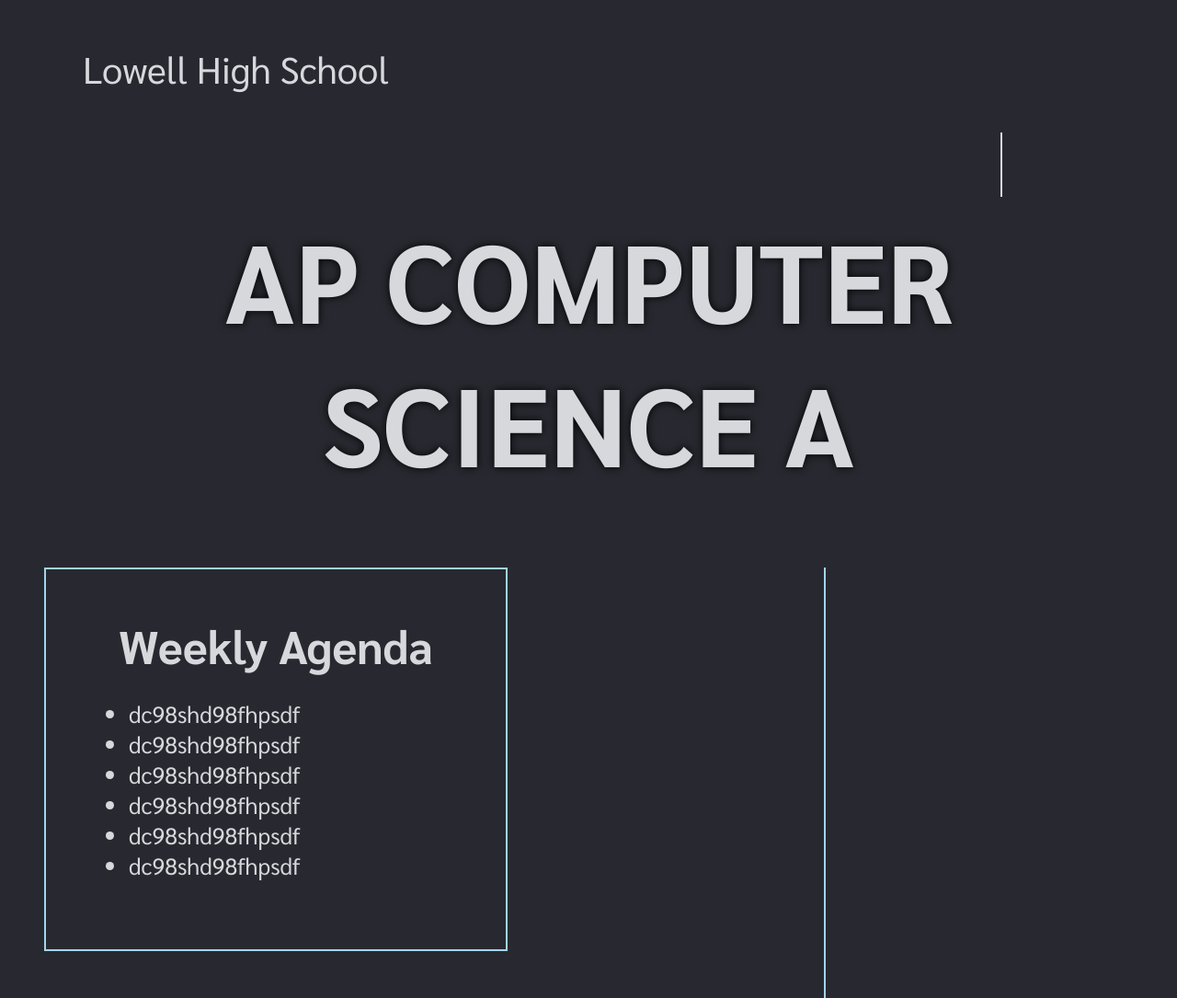
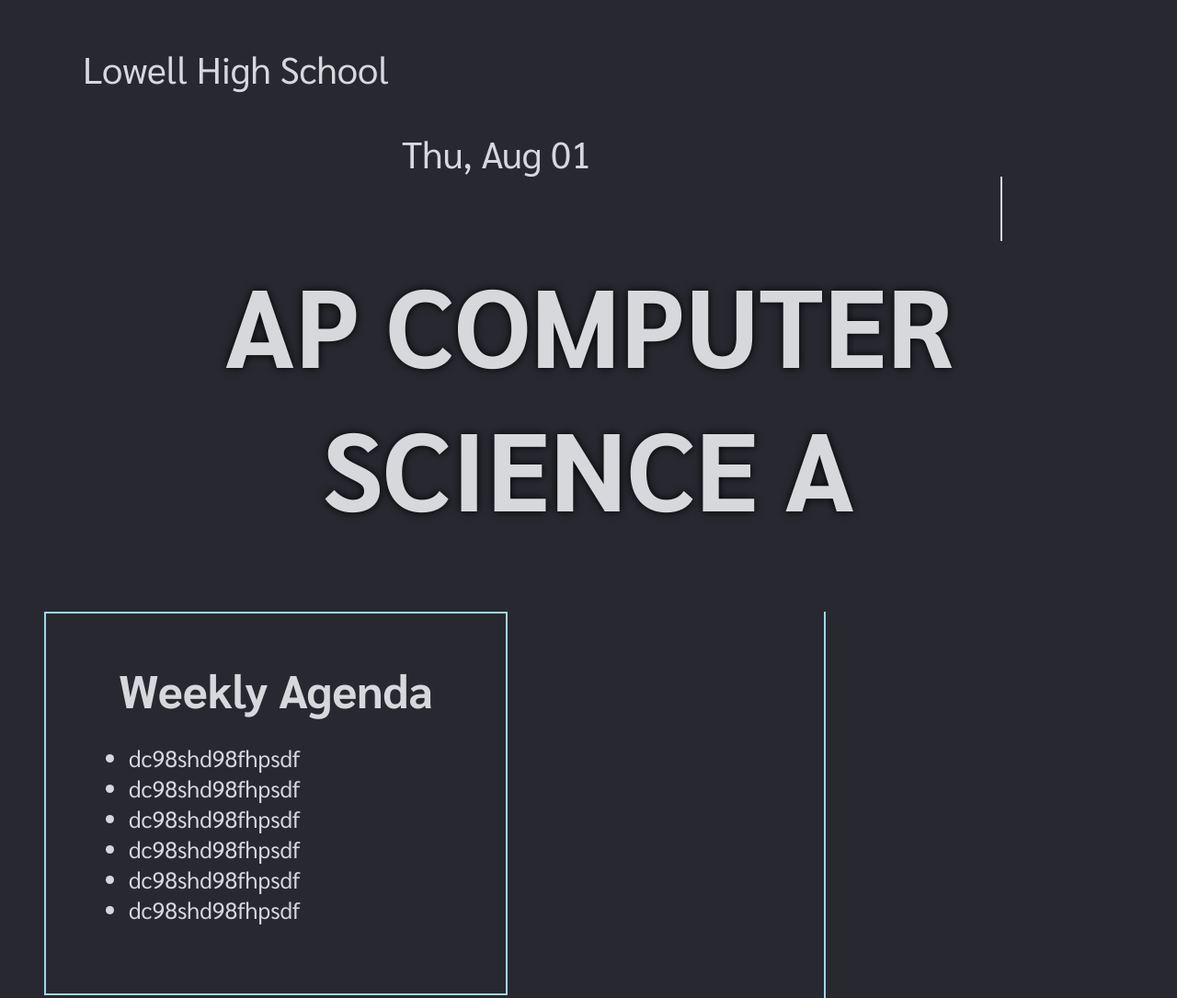
Before and after one commit to lotuseana/curly-palm-tree, a plain HTML site: page index.html in a window 1280 px wide. Shown: the top 1085 px of the page at 92% size. Drawn offline with Linux system fonts and the light colour scheme.

Commit message:
Update index.html

```diff
--- a/index.html
+++ b/index.html
@@ -13,6 +13,12 @@
 <body>
     <div class = "top-text lowell"> Lowell High School</div>
     <div class = "top-text icons" id="datetime"></div>
+        <script>
+            var now = new Date();
+            var datetime = now.toDateString();
+            datetime = datetime.substring(0,3)+ "," +datetime.substring(3,datetime.length-4);
+            document.getElementById("datetime").innerHTML = datetime;
+        </script>
     <div class = "date-divider"></div>
         <h1 id = "big-header">AP COMPUTER SCIENCE A</h1>
      <div class = "vertical-divider"></div>
```
